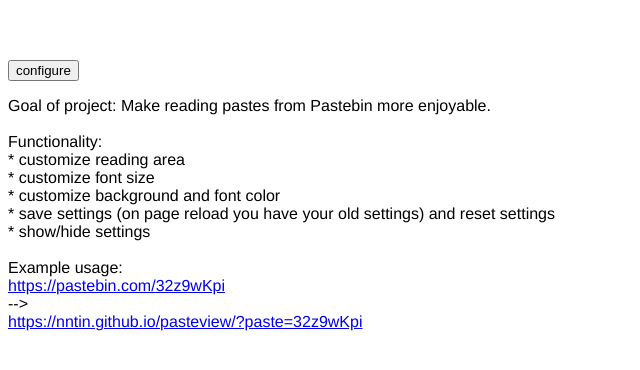
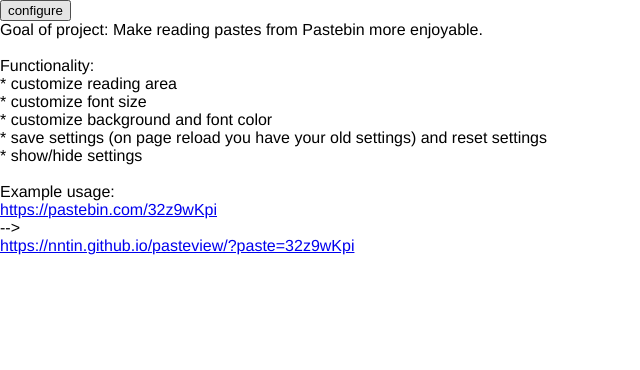
Before and after one commit to NNTin/pasteview, a Vue app: page / in a window 1280 px wide. Shown: the top 370 px of the page, without its empty margins (0-640 px from the left). Built offline with nearby package versions, Linux system fonts and the light colour scheme; what vue-head, vue-resource would draw is missing.

Commit message:
removed white border

```diff
--- a/src/App.vue
+++ b/src/App.vue
@@ -1,5 +1,5 @@
 <template>
-  <div id="app" :style="getStyle">
+  <div class="app" :style="getStyle">
 
     <top v-show="showTop" @input="onInputChild" :pastebinURL="pastebinURL" :wordCount="wordCount" :showSlider="showTop"></top>
     <button v-on:click="toggleShowTop" v-show="!showTop">configure</button>
@@ -92,12 +92,15 @@ export default {
 </script>
 
 <style>
-div#app{
+* {
+    margin: 0;
+}
+
+.app{
   font-family: 'Avenir', Helvetica, Arial, sans-serif;
   -webkit-font-smoothing: antialiased;
   -moz-osx-font-smoothing: grayscale;
   text-align: left;
-  margin-top: 60px;
 }
 
 
```
